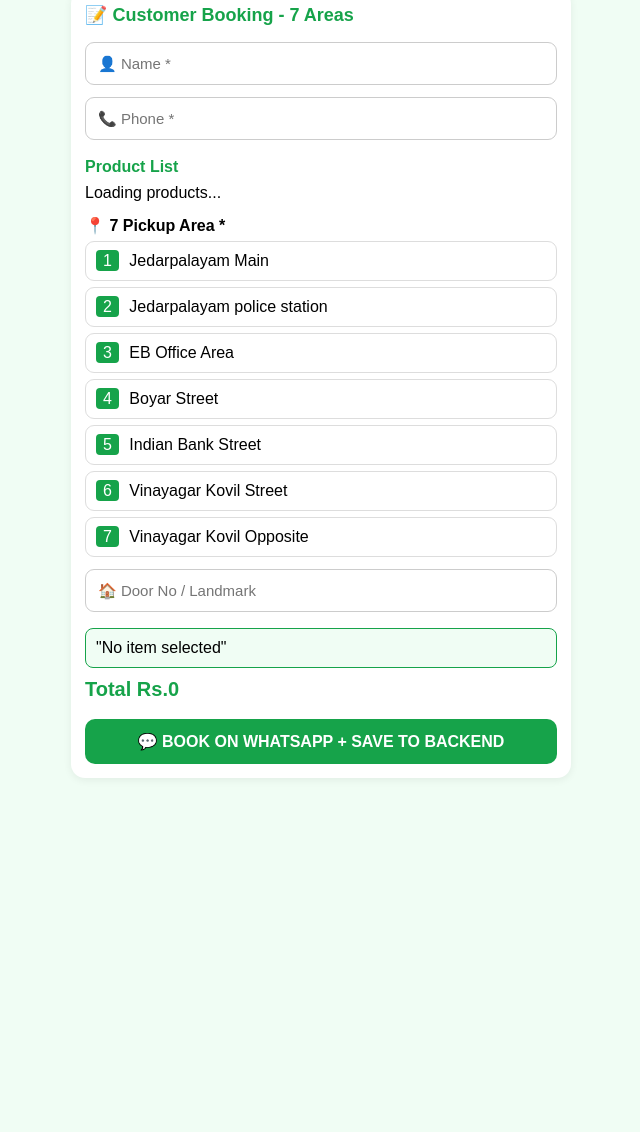
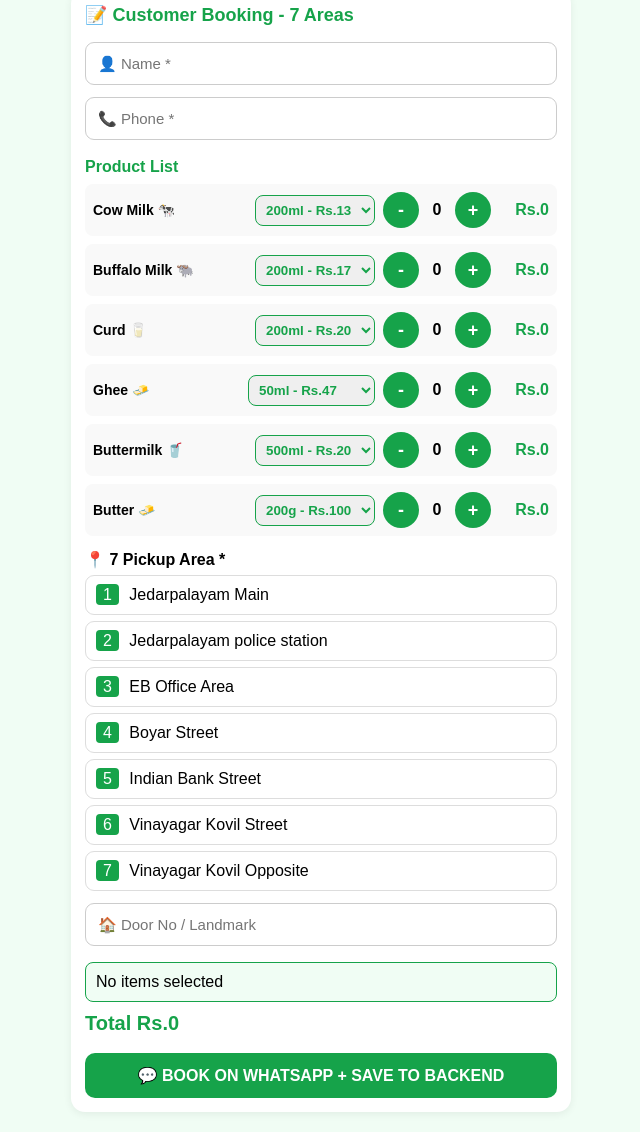
Before and after one commit to AMdairy/am-dairy, a website: page index.html in a window 1280 px wide. Shown: the part 816-1948 px from the top of the page, without its empty margins (319-959 px from the left). Before the commit the page ends 1614 px from the top, so only its background shows below. Drawn offline with Linux system fonts and the light colour scheme.

Commit message:
fix comma product list

```diff
--- a/index.html
+++ b/index.html
@@ -81,10 +81,10 @@
 let P=[
 {n:'Cow Milk 🐄',k:'cow',o:[{l:'200ml',p:13},{l:'500ml',p:30}]},
 {n:'Buffalo Milk 🐃',k:'buf',o:[{l:'200ml',p:17},{l:'500ml',p:40}]},
-{n:'Curd 🍶',k:'curd',o:[{l:'200ml',p:20},{l:'500ml',p:40},]},
-{n:'Ghee 🧈',k:'ghee',o:[{l:'50ml',p:47}{l:'100ml',p:85}{l:'200ml',p:145},{l:'500ml',p:360}]},
-{n:'Buttermilk ',k:'buttermilk',o:[{l:'500ml',p:20},{l:'1L',p:40}]}
-{n:'Butter ',k:'butter',o:[{l:'200g',p:100}{l:'500g',p:250},{l:'1kg',p:500}]}
+{n:'Curd 🥛',k:'curd',o:[{l:'200ml',p:20},{l:'500ml',p:40}]},
+{n:'Ghee 🧈',k:'ghee',o:[{l:'50ml',p:47},{l:'100ml',p:85},{l:'200ml',p:160}]},
+{n:'Buttermilk 🥤',k:'buttermilk',o:[{l:'500ml',p:20},{l:'1L',p:40}]},
+{n:'Butter 🧈',k:'butter',o:[{l:'200g',p:100},{l:'500g',p:250},{l:'1kg',p:480}]}
 ];
 let Q={},S={},selArea='',tot=0;
 P.forEach(x=>{Q[x.k]=0;S[x.k]=0});
```
